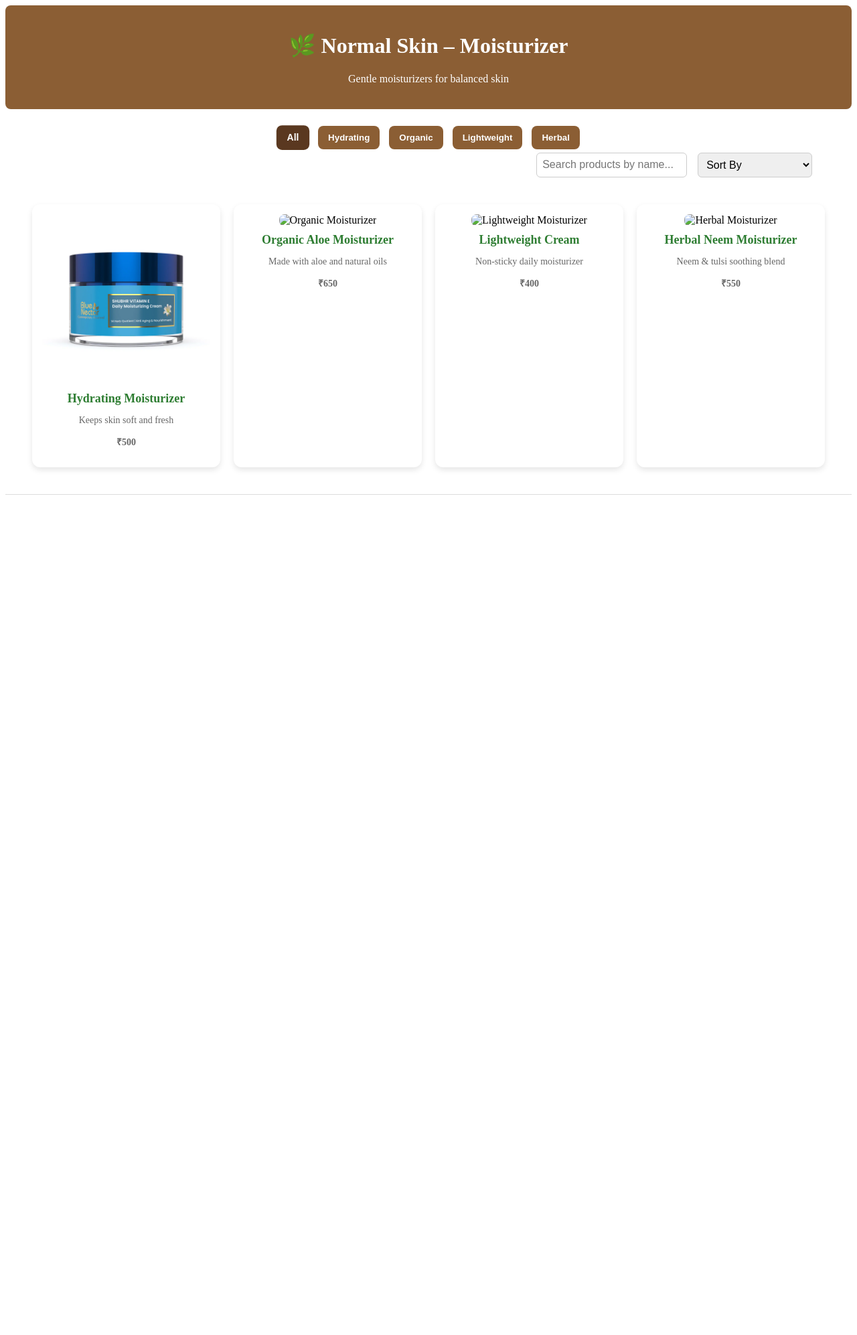
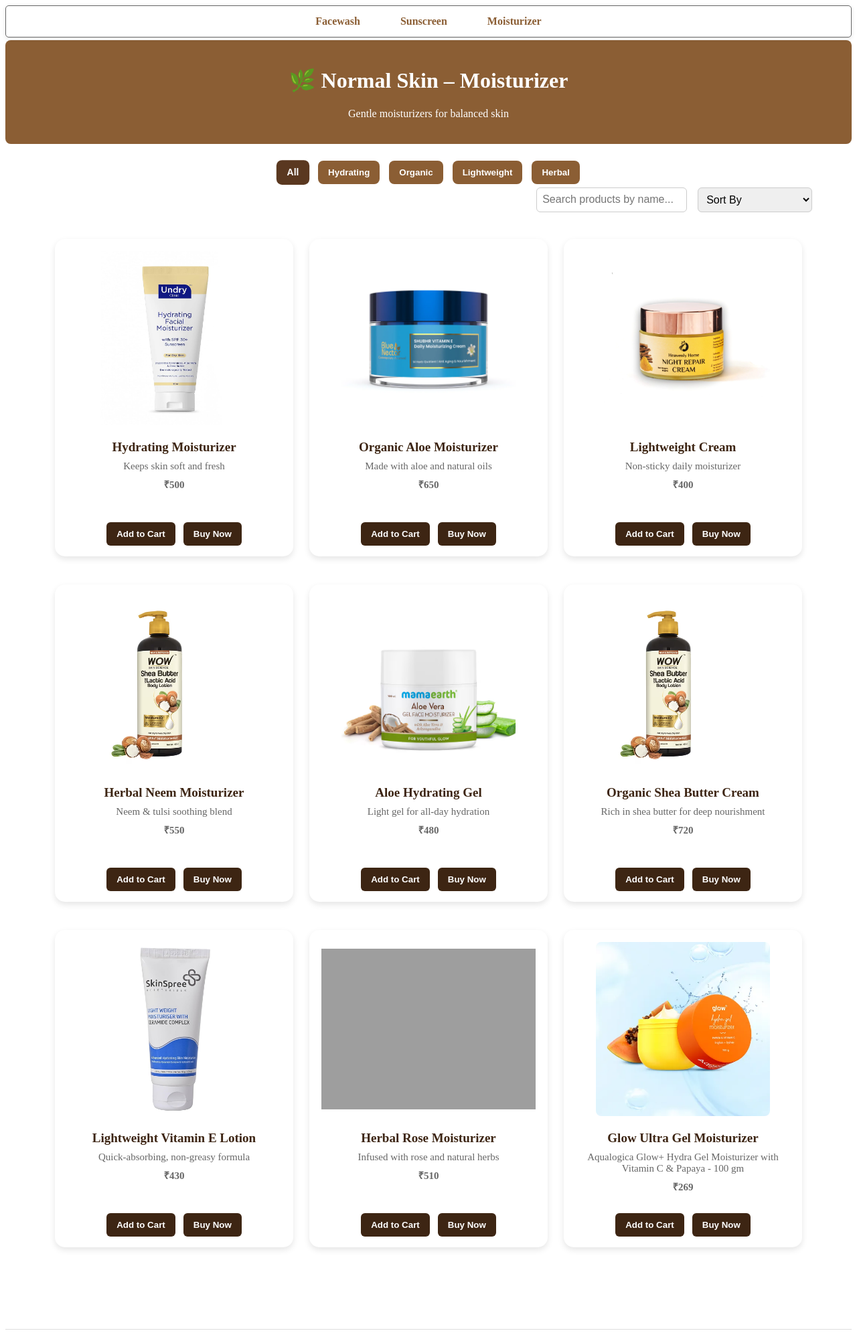
Before and after one commit to piyush-ujgaokar/cosmecure, a Django app: template cosmecure/templates/skincare/normal moisturizer.html in a window 1280 px wide. Shown: the whole page at 67% size. Before the commit the page ends 739 px from the top, so only its background shows below. Run offline with Django 5.2, Linux system fonts and the light colour scheme; the template is opened without the code that fills it, so the values that code supplies are empty; some libraries are stand-ins or nearby versions; grey boxes are pictures that could not be loaded.

Commit message:
moisturizer page added

```diff
--- a/cosmecure/static/css/skincare/normal-moisturizer.css
+++ b/cosmecure/static/css/skincare/normal-moisturizer.css
@@ -1,5 +1,4 @@
-
-    header {
+header {
          text-align: center;
          padding: 20px;
          background:  #8b5e34;
@@ -12,6 +11,44 @@
          background: #fff;
          border-bottom: 1px solid #ddd;
     }
+     .navbar {
+      background-color: #ffffff;
+      box-shadow: 0 2px 6px rgba(17, 16, 16, 0.1);
+      display: flex;
+      justify-content: center;
+      align-items: center;
+      border: 1px solid #666;
+      border-radius: 5px;
+      margin-bottom: 4px;
+      padding: 14px 20px;
+      position: sticky;
+      top: 0;
+      z-index: 1000;
+    }
+    .navbar ul {
+      list-style: none;
+      margin: 0;
+      padding: 0;
+      display: flex;
+      gap: 30px;
+    }
+    .navbar ul li {
+      display: inline;
+    }
+    .navbar ul li a {
+      text-decoration: none;
+      color: #8b5e34;
+      font-size: 16px;
+      font-weight: bold;
+      padding: 8px 15px;
+      border-radius: 20px;
+      transition: background 0.3s ease, color 0.3s ease;
+    }
+    .navbar ul li a:hover {
+      background: #8b5e34;
+      color: #ffffff;
+    }
+
     .filter-btn {
          padding: 10px 15px;
          margin: 5px;
@@ -41,43 +78,91 @@
       font-size: 1rem;
     }
 
-    main {
+   main {
          padding: 20px;
     }
     .product-grid {
-         display: grid;
-         grid-template-columns: repeat(auto-fit, minmax(220px, 1fr));
-         gap: 20px;
-    }
+  display: flex;
+  justify-content: center;
+  flex-wrap: wrap;
+  gap: 1.5rem;
+  padding: 0 2rem 2rem;
+  margin-bottom: 2rem;
+}
+
     .product-card {
-         background: white;
-         padding: 15px;
-         border-radius: 12px;
-         box-shadow: 0 4px 8px rgba(0,0,0,0.1);
-         text-align: center;
-         transition: transform 0.2s;
+        background: #fff;
+         border-radius: 15px;
+         box-shadow: 0 4px 10px rgba(0,0,0,0.1);
+          width: 320px;
+  min-height: 440px;
+  margin-bottom: 18px;
+  padding: 18px 18px 16px 18px;
+  text-align: center;
+  overflow: hidden;
+  transition: transform 0.3s ease, box-shadow 0.3s ease;
+  display: flex;
+  flex-direction: column;
+  align-items: center;
+  justify-content: flex-start;
     }
     .product-card:hover {
          transform: scale(1.03);
     }
     .product-card img {
          max-width: 100%;
-         border-radius: 8px;
+         height: 260px;
+  object-fit: contain;
+  border-radius: 8px;
+  margin-bottom: 12px;
     }
     .product-card h3 {
          margin: 10px 0 5px;
-         font-size: 18px;
-         color: #2e7d32;
+         font-size: 19px;
+         color: #3d2513;
+  font-weight: 600;
     }
     .product-card p {
-         font-size: 14px;
+         font-size: 15px;
          color: #666;
+         margin: 4px 0;
     }
     .price {
          font-weight: bold;
          margin-top: 8px;
          color: #8b5e34;
+         font-size: 16px;
     }
     .hidden {
          display: none;
     }
+
+     .button-group {
+       margin-top: auto;
+       display: flex;
+       justify-content: center;
+       gap: 12px;
+       width: 100%;
+       padding-top: 10px;
+     }
+     .btn {
+       padding: 10px 15px;
+       border: none;
+       border-radius: 6px;
+       background: #3d2513;
+       color: white;
+       font-weight: bold;
+       cursor: pointer;
+       transition: background 0.3s ease, transform 0.2s ease;
+     }
+     .btn:hover {
+       background:  #4e3a1f;
+       transform: scale(1.05);
+     }
+     .buy-btn {
+       background:  #3d2513;
+     }
+     .buy-btn:hover {
+       background: #4e3a1f;
+       transform: scale(1.05);
+     }
--- a/cosmecure/static/css/skincare/normal.css
+++ b/cosmecure/static/css/skincare/normal.css
@@ -120,7 +120,7 @@ h2 {
   border-radius: 15px;
   box-shadow: 0 4px 10px rgba(0,0,0,0.1);
   width: 360px;
-  height: 480px;
+  height: 490px;
   padding-top: 8px;
   text-align: center;
   overflow: hidden;
--- a/cosmecure/static/js/skincare/normal-moisturizer.js
+++ b/cosmecure/static/js/skincare/normal-moisturizer.js
@@ -1,7 +1,8 @@
 const buttons = document.querySelectorAll(".filter-btn");
 const cards = document.querySelectorAll(".product-card");
-    const searchInput = document.getElementById("searchInput");
+const searchBar = document.getElementById("searchBar");
 
+// Filter by category
 buttons.forEach(btn => {
   btn.addEventListener("click", () => {
     buttons.forEach(b => b.classList.remove("active"));
@@ -10,12 +11,15 @@
   });
 });
 
-    searchInput.addEventListener("input", filterProducts);
+// Search filter
+if (searchBar) {
+  searchBar.addEventListener("input", filterProducts);
+}
 
 function filterProducts() {
   const activeBtn = document.querySelector(".filter-btn.active");
-      const category = activeBtn.getAttribute("data-category");
-      const searchTerm = searchInput.value.toLowerCase();
+  const category = activeBtn ? activeBtn.getAttribute("data-category") : "all";
+  const searchTerm = searchBar ? searchBar.value.toLowerCase() : "";
 
   cards.forEach(card => {
     const matchesCategory = category === "all" || card.getAttribute("data-category") === category;
--- a/cosmecure/templates/skincare/normal moisturizer.html
+++ b/cosmecure/templates/skincare/normal moisturizer.html
@@ -7,6 +7,14 @@
   <link rel="stylesheet" href="../../static/css/skincare/normal-moisturizer.css">
 </head>
 <body>
+
+    <nav class="navbar">
+    <ul>
+       <li><a href="../normal facewash.html">Facewash</a></li>
+      <li><a href="../normal sunscreen.html">Sunscreen</a></li>
+      <li><a href="../normal moisturizer.html">Moisturizer</a></li>
+    </ul>
+  </nav>
   <header>
     <h1>🌿 Normal Skin – Moisturizer</h1>
     <p>Gentle moisturizers for balanced skin</p>
@@ -36,31 +44,102 @@
   <main>
   <div class="product-grid">
     <div class="product-card" data-category="hydrating">
-        <img src="../../../static/images/skincare/moisturizer/product-2.webp" alt="Hydrating Moisturizer">
+      <img src="../../static/images/skincare/moisturizer/product-1.jpg" alt="Hydrating Moisturizer">
       <h3>Hydrating Moisturizer</h3>
       <p>Keeps skin soft and fresh</p>
       <p class="price">₹500</p>
+      <div class="button-group">
+        <button class="btn">Add to Cart</button>
+        <button class="btn buy-btn">Buy Now</button>
+      </div>
     </div>
 
     <div class="product-card" data-category="organic">
-        <img src="https://via.placeholder.com/200x150?text=Organic+Moisturizer" alt="Organic Moisturizer">
+      <img src="../../static/images/skincare/moisturizer/product-2.webp" alt="Organic Moisturizer">
       <h3>Organic Aloe Moisturizer</h3>
       <p>Made with aloe and natural oils</p>
       <p class="price">₹650</p>
+      <div class="button-group">
+        <button class="btn">Add to Cart</button>
+        <button class="btn buy-btn">Buy Now</button>
+      </div>
     </div>
 
     <div class="product-card" data-category="lightweight">
-        <img src="https://via.placeholder.com/200x150?text=Lightweight+Moisturizer" alt="Lightweight Moisturizer">
+      <img src="../../static/images/skincare/moisturizer/product-3.webp" alt="Lightweight Moisturizer">
       <h3>Lightweight Cream</h3>
       <p>Non-sticky daily moisturizer</p>
       <p class="price">₹400</p>
+      <div class="button-group">
+        <button class="btn">Add to Cart</button>
+        <button class="btn buy-btn">Buy Now</button>
+      </div>
     </div>
 
     <div class="product-card" data-category="herbal">
-        <img src="https://via.placeholder.com/200x150?text=Herbal+Moisturizer" alt="Herbal Moisturizer">
+      <img src="../../static/images/skincare/moisturizer/product-4.avif" alt="Herbal Moisturizer">
       <h3>Herbal Neem Moisturizer</h3>
       <p>Neem & tulsi soothing blend</p>
       <p class="price">₹550</p>
+      <div class="button-group">
+        <button class="btn">Add to Cart</button>
+        <button class="btn buy-btn">Buy Now</button>
+      </div>
+    </div>
+
+    <!-- Additional Cards -->
+    <div class="product-card" data-category="hydrating">
+      <img src="../../static/images/skincare/moisturizer/product-5.avif" alt="Aloe Hydrating Gel">
+      <h3>Aloe Hydrating Gel</h3>
+      <p>Light gel for all-day hydration</p>
+      <p class="price">₹480</p>
+      <div class="button-group">
+        <button class="btn">Add to Cart</button>
+        <button class="btn buy-btn">Buy Now</button>
+      </div>
+    </div>
+
+    <div class="product-card" data-category="organic">
+      <img src="../../static/images/skincare/moisturizer/product-4.avif" alt="Organic Shea Butter Cream">
+      <h3>Organic Shea Butter Cream</h3>
+      <p>Rich in shea butter for deep nourishment</p>
+      <p class="price">₹720</p>
+      <div class="button-group">
+        <button class="btn">Add to Cart</button>
+        <button class="btn buy-btn">Buy Now</button>
+      </div>
+    </div>
+
+    <div class="product-card" data-category="lightweight">
+      <img src="../../static/images/skincare/moisturizer/product-7.jpg" alt="Lightweight Vitamin E Lotion">
+      <h3>Lightweight Vitamin E Lotion</h3>
+      <p>Quick-absorbing, non-greasy formula</p>
+      <p class="price">₹430</p>
+      <div class="button-group">
+        <button class="btn">Add to Cart</button>
+        <button class="btn buy-btn">Buy Now</button>
+      </div>
+    </div>
+
+    <div class="product-card" data-category="herbal">
+      <img src="../../static/images/skincare/moisturizer/product-8.jpg" alt="Herbal Rose Moisturizer">
+      <h3>Herbal Rose Moisturizer</h3>
+      <p>Infused with rose and natural herbs</p>
+      <p class="price">₹510</p>
+      <div class="button-group">
+        <button class="btn">Add to Cart</button>
+        <button class="btn buy-btn">Buy Now</button>
+      </div>
+    </div>
+    <div class="product-card" data-category="herbal">
+      <img src="../../static/images/skincare/moisturizer/product-9.webp" alt="Ultra Gel Moisturizer">
+      <h3> Glow Ultra Gel Moisturizer</h3>
+      <p>Aqualogica Glow+ Hydra Gel Moisturizer with Vitamin C & Papaya - 100 gm</p>
+      <p class="price">₹269</p>
+      <div class="button-group">
+        <button class="btn">Add to Cart</button>
+        <button class="btn buy-btn">Buy Now</button>
+      </div>
     </div>
   </div>
 </main>
--- a/cosmecure/templates/skincare/normal suncreen.html
+++ b/cosmecure/templates/skincare/normal suncreen.html
@@ -9,9 +9,9 @@
 <body>
      <nav class="navbar">
     <ul>
-      <li><a href="../../../templates/skincare/normal-facewash.html">Facewash</a></li>
-      <li><a href="../../../templates/skincare/normal-sunscreen.html">Sunscreen</a></li>
-      <li><a href="../../../templates/skincare/normal-moisturizer.html">Moisturizer</a></li>
+       <li><a href="../normal facewash.html">Facewash</a></li>
+      <li><a href="../normal sunscreen.html">Sunscreen</a></li>
+      <li><a href="../normal moisturizer.html">Moisturizer</a></li>
     </ul>
   </nav>
   <header>
--- a/cosmecure/templates/skincare/sub-page/normal.html
+++ b/cosmecure/templates/skincare/sub-page/normal.html
@@ -23,9 +23,9 @@
   </header>
 
   <div class="category-links" style="text-align:center; margin: 2rem 0 1rem;">
-    <a href="../../../templates/skincare/normal facewash.html" class="btn" style="margin:0 0.5rem;">Facewash</a>
-    <a href="../../templates/skincare/normal sunscreen.html" class="btn" style="margin:0 0.5rem;">Sunscreen</a>
-    <a href="../../templates/skincare/normal moisturizer.html" class="btn" style="margin:0 0.5rem;">Moisturizer</a>
+    <a href="../normal facewash.html" class="btn" style="margin:0 0.5rem;">Facewash</a>
+    <a href="../normal suncreen.html" class="btn" style="margin:0 0.5rem;">Sunscreen</a>
+    <a href="../normal moisturizer.html" class="btn" style="margin:0 0.5rem;">Moisturizer</a>
   </div>
 
   <div class="search-sort-container">
```
Also changed, not shown: cosmecure/static/css/skincare/normal-facewash.css (+32 -21 lines), cosmecure/static/css/skincare/normal-sunscreen.css (+7 -3 lines), cosmecure/static/js/skincare/normal-sunscreen.js (+8 -41 lines), cosmecure/templates/skincare/normal facewash.html (+8 -5 lines), cosmecure/static/images/skincare/moisturizer/product-6.jpg (added), cosmecure/static/images/skincare/moisturizer/product-7.jpg (added), cosmecure/static/images/skincare/moisturizer/product-8.webp (added), cosmecure/static/images/skincare/moisturizer/product-9.webp (added). Lines whose indentation alone changed are shown as unchanged.
